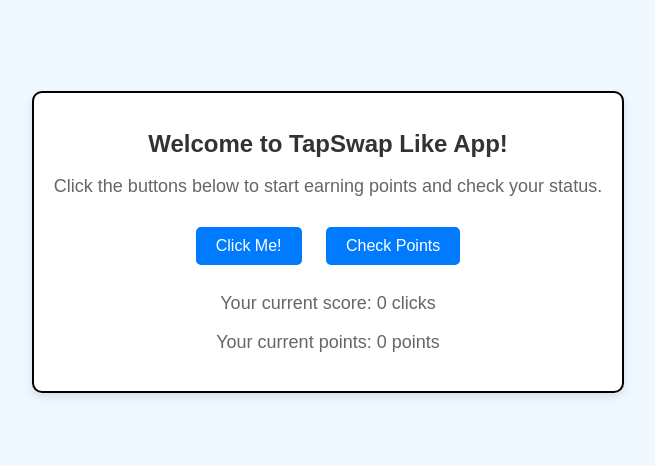
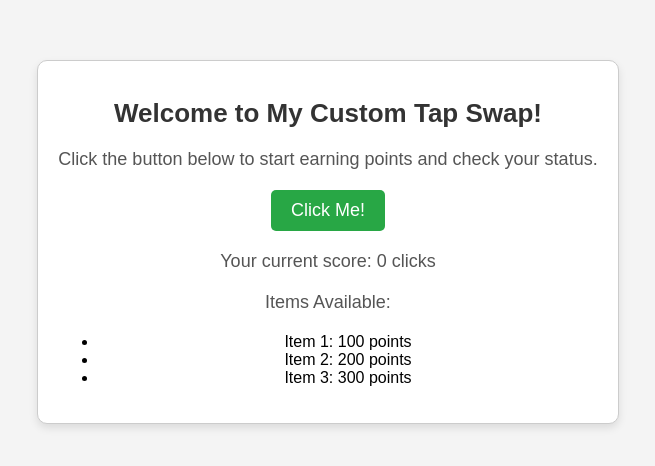
Before and after one commit to aliz022222/web45454, a plain HTML site: page index.html in a window 1280 px wide. Shown: the part 158-624 px from the top of the page, without its empty margins (312-967 px from the left). Drawn offline with Linux system fonts and the light colour scheme.

Commit message:
Add files via upload

```diff
--- a/index.html
+++ b/index.html
@@ -3,7 +3,7 @@
 <head>
     <meta charset="UTF-8">
     <meta name="viewport" content="width=device-width, initial-scale=1.0">
-    <title>TapSwap Like App</title>
+    <title>My Custom Tap Swap</title>
     <style>
         body {
             display: flex;
@@ -11,66 +11,70 @@
             justify-content: center;
             align-items: center;
             height: 100vh;
-            font-family: Arial, sans-serif;
-            background-color: #f0f8ff;
+            font-family: 'Arial', sans-serif;
+            background-color: #f4f4f4;
             margin: 0;
         }
         .container {
             text-align: center;
-            border: 2px solid #000;
+            border: 1px solid #ccc;
             padding: 20px;
             background-color: #fff;
             border-radius: 10px;
             box-shadow: 0 4px 8px rgba(0,0,0,0.1);
         }
         h1 {
-            font-size: 24px;
+            font-size: 26px;
             color: #333;
+            margin-bottom: 20px;
         }
         p {
             font-size: 18px;
-            color: #666;
+            color: #555;
+            margin-bottom: 20px;
         }
-        .buttons {
-            margin-top: 20px;
-        }
-        .button {
+        button {
             padding: 10px 20px;
-            font-size: 16px;
-            margin: 10px;
+            font-size: 18px;
             cursor: pointer;
             border: none;
-            background-color: #007bff;
+            background-color: #28a745;
             color: white;
             border-radius: 5px;
         }
-        .button:hover {
-            background-color: #0056b3;
+        button:hover {
+            background-color: #218838;
+        }
+        .scoreboard {
+            margin-top: 20px;
+        }
+        .item {
+            margin: 10px 0;
         }
     </style>
 </head>
 <body>
     <div class="container">
-        <h1>Welcome to TapSwap Like App!</h1>
-        <p>Click the buttons below to start earning points and check your status.</p>
-        <div class="buttons">
-            <button class="button" onclick="incrementScore()">Click Me!</button>
-            <button class="button" onclick="showPoints()">Check Points</button>
+        <h1>Welcome to My Custom Tap Swap!</h1>
+        <p>Click the button below to start earning points and check your status.</p>
+        <button onclick="incrementScore()">Click Me!</button>
+        <div class="scoreboard">
+            <p>Your current score: <span id="score">0</span> clicks</p>
         </div>
-        <p>Your current score: <span id="score">0</span> clicks</p>
-        <p>Your current points: <span id="points">0</span> points</p>
+        <div class="item">
+            <p>Items Available:</p>
+            <ul>
+                <li>Item 1: 100 points</li>
+                <li>Item 2: 200 points</li>
+                <li>Item 3: 300 points</li>
+            </ul>
+        </div>
     </div>
     <script>
         let score = 0;
-        let points = 0;
         function incrementScore() {
             score += 1;
-            points += 10; // Each click gives 10 points
             document.getElementById("score").innerText = score;
-            document.getElementById("points").innerText = points;
-        }
-        function showPoints() {
-            alert("Your current points: " + points);
         }
     </script>
 </body>
```
